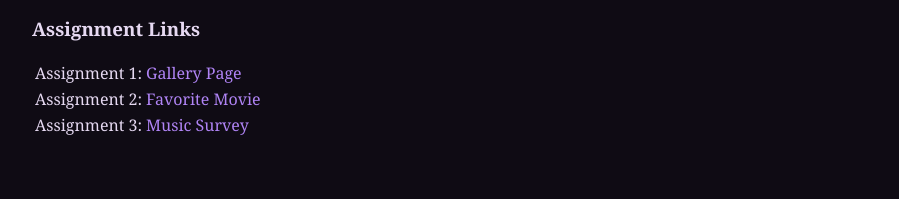
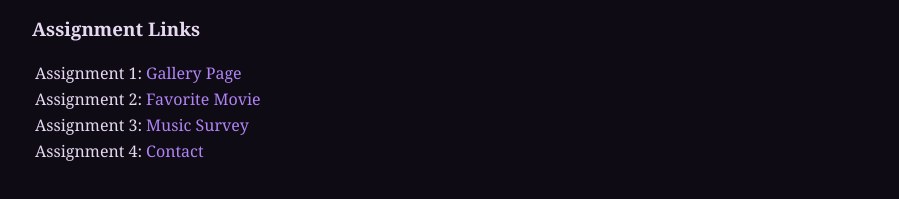
Before and after one commit to kamayaw/ePortfolio, a plain HTML site: page index.html in a window 1280 px wide. Shown: the part 257-456 px from the top of the page, without its empty margins (26-925 px from the left). Drawn offline with Linux system fonts and the light colour scheme.

Commit message:
Update index.html

```diff
--- a/index.html
+++ b/index.html
@@ -50,6 +50,10 @@ a {
     <td> Assignment 3:</td>
     <td> <a href="music.html">Music Survey</a> </td>
   </tr>
+  <tr>
+    <td> Assignment 4:</td>
+    <td> <a href="contact.html">Contact</td>
+  </tr>
 </table>
 </body>
 
```
